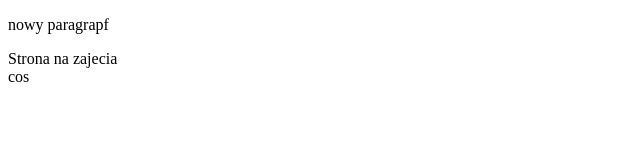
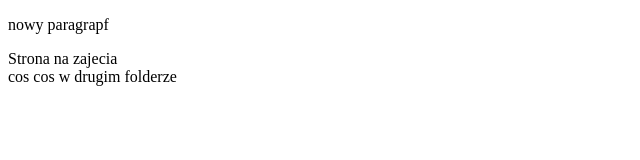
Before and after one commit to APiatkowskiWSB/Zajecia3Git, a plain HTML site: page index.html in a window 1280 px wide. Shown: the whole page, without its empty margins (0-640 px from the left). Drawn offline with Linux system fonts and the light colour scheme.

Commit message:
zmiana w drugim folderze

```diff
--- a/index.html
+++ b/index.html
@@ -10,5 +10,6 @@
 <body>
     <footer>Strona na zajecia</footer>
     <a>cos</a>
+    <a>cos w drugim folderze</a>
 </body>
 </html>
```
